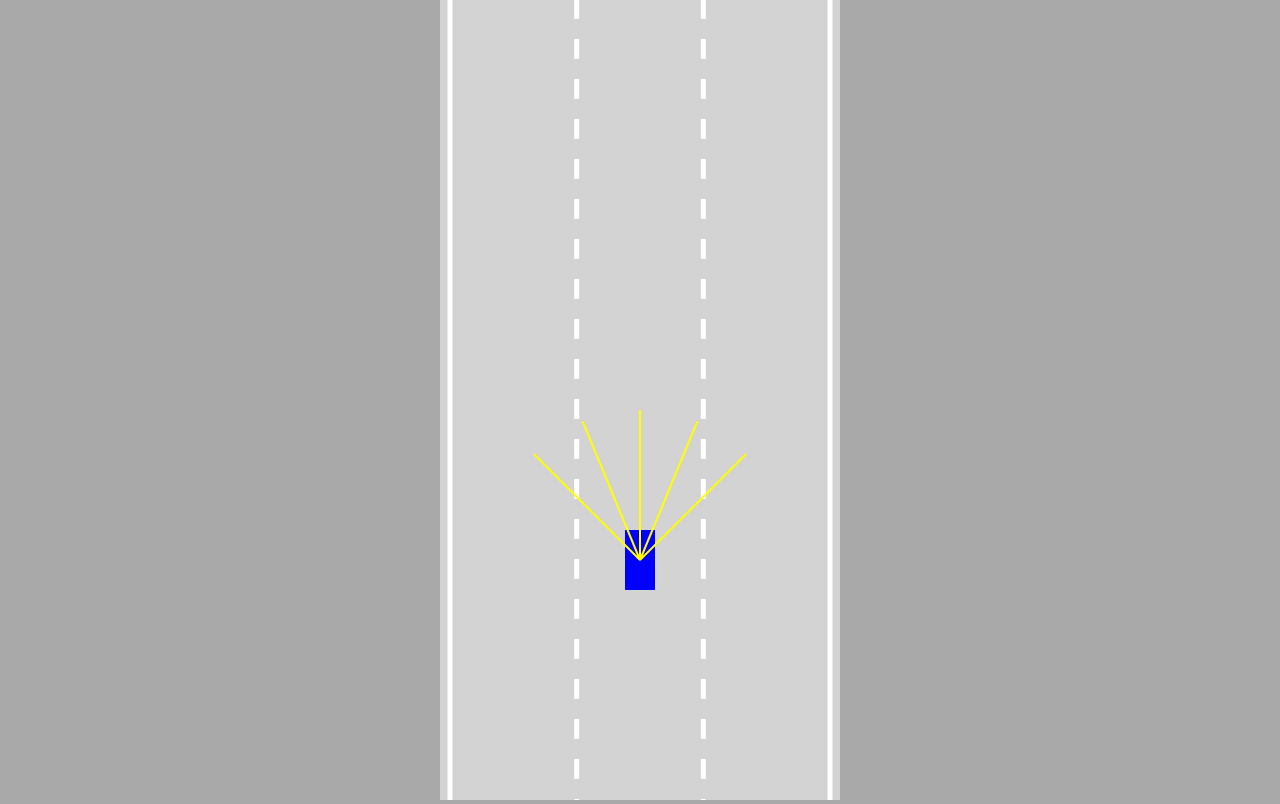
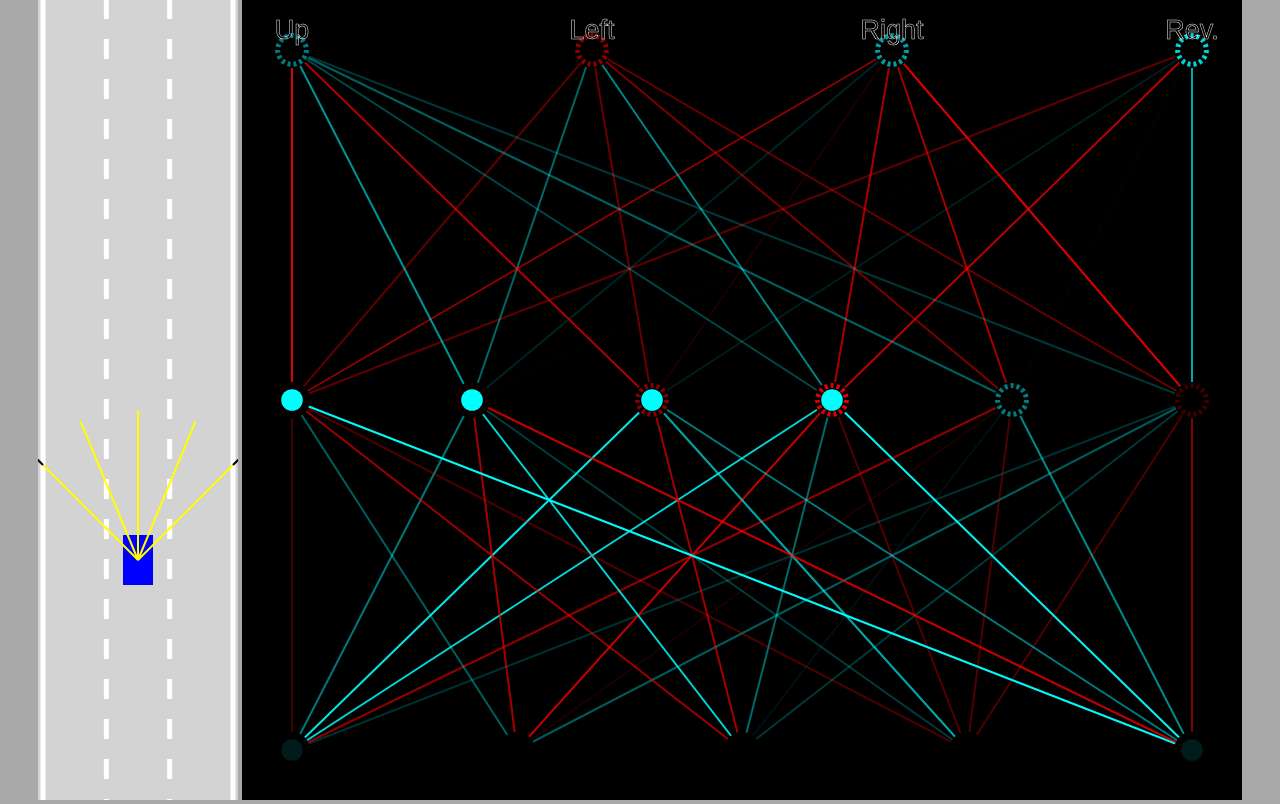
Before and after one commit to FlarrowVerse/project-youtube, a plain HTML site: page SelfDriving_JS/index.html in a window 1280 px wide. Drawn offline with Linux system fonts and the light colour scheme.

Commit message:
Neural Network Visualizer added. Tweaking needed on look and feel.

```diff
--- a/SelfDriving_JS/car.js
+++ b/SelfDriving_JS/car.js
@@ -13,8 +13,13 @@ class Car {
         this.angle = 0;
         this.damaged = false;
 
+        this.useBrain = controlType == "AI";
+
         if (controlType !== "DUMMY") {
             this.sensor = new Sensor(this);
+            this.brain = new NeuralNetwork(
+                [this.sensor.rayCount, 6, 4]
+            );
         }
         this.controls = new Controls(controlType);
     }
@@ -25,8 +30,20 @@ class Car {
             this.polygon = this.#createPolygon();
             this.damaged = this.#assessDamage(roadBorders, traffic);
         }
-        if (this.sensor)
+        if (this.sensor) {
             this.sensor.update(roadBorders, traffic);
+            const offsets = this.sensor.readings.map(reading => (reading? 1-reading.offset: 0));
+            const outputs = NeuralNetwork.feedForward(offsets, this.brain);
+
+            // console.log(outputs);
+
+            if (this.useBrain) {
+                this.controls.forward = outputs[0];
+                this.controls.left = outputs[1];
+                this.controls.right = outputs[2];
+                this.controls.reverse = outputs[3];
+            }
+        }
     }
 
     #assessDamage(roadBorders, traffic) {
--- a/SelfDriving_JS/index.html
+++ b/SelfDriving_JS/index.html
@@ -7,8 +7,12 @@
     <link rel="stylesheet" href="style.css">
 </head>
 <body>
-    <canvas id="root"></canvas>
+    <canvas id="carCanvas"></canvas>
+    <canvas id="networkCanvas"></canvas>
+
     <script src="utils.js"></script>
+    <script src="visualizer.js"></script>
+    <script src="network.js"></script>
     <script src="sensor.js"></script>
     <script src="road.js"></script>
     <script src="controls.js"></script>
--- a/SelfDriving_JS/main.js
+++ b/SelfDriving_JS/main.js
@@ -1,15 +1,18 @@
-const canvas = document.getElementById("root")
+const carCanvas = document.getElementById("carCanvas")
+carCanvas.width = 200;
 
-canvas.width = 400;
+const networkCanvas = document.getElementById("networkCanvas")
+networkCanvas.width = 1000;
 
-const ctx = canvas.getContext("2d");
+const carCtx = carCanvas.getContext("2d");
+const networkCtx = networkCanvas.getContext("2d");
 
-const road = new Road(canvas.width/2, canvas.width * 0.95);
+const road = new Road(carCanvas.width/2, carCanvas.width * 0.95);
 // const road2 = new Road(canvas.width*3/4, canvas.width/2 * 0.95);
-const car = new Car(road.getLaneCenter(1), window.innerHeight, 30, 60, "KEYS");
+const car = new Car(road.getLaneCenter(1), window.innerHeight, 30, 50, "KEYS");
 
 const traffic = [
-    new Car(road.getLaneCenter(1), window.innerHeight-200, 30, 60, "DUMMY", 2)
+    new Car(road.getLaneCenter(1), window.innerHeight-200, 30, 50, "DUMMY", 2)
 ];
 
 animate();
@@ -21,18 +24,26 @@ function animate() {
         traffic[i].update(road.borders, []);
     }
     car.update(road.borders, traffic);
-    canvas.height = window.innerHeight;
 
-    ctx.save();
-    ctx.translate(0, -car.y + canvas.height * 0.7);
 
-    road.draw(ctx);
+    // canvas config stuff
+    carCanvas.height = window.innerHeight;
+    networkCanvas.height = window.innerHeight;
+
+    // starting car drawing
+    carCtx.save();
+    carCtx.translate(0, -car.y + carCanvas.height * 0.7);
+    road.draw(carCtx);
     // road2.draw(ctx);
     for (let i = 0; i < traffic.length; i++) {
-        traffic[i].draw(ctx, "gray");
+        traffic[i].draw(carCtx, "gray");
     }
-    car.draw(ctx, "blue");
+    car.draw(carCtx, "blue");
 
-    ctx.restore();
+    carCtx.restore();
+
+    // starting NN drawing
+    Visualizer.drawNetwork(networkCtx, car.brain);
+
     requestAnimationFrame(animate);
 }
--- /dev/null
+++ b/SelfDriving_JS/network.js
@@ -0,0 +1,68 @@
+class NeuralNetwork {
+    constructor(neuronCounts) {
+        this.levels = [];
+
+        for (let i = 0; i < neuronCounts.length-1; i++) {
+            this.levels.push(
+                new Level(neuronCounts[i], neuronCounts[i+1])
+            );
+        }
+    }
+
+    static feedForward(givenInputs, network) {
+        let outputs = Level.feedForward(givenInputs, network.levels[0]);
+
+        for (let i = 1; i < network.levels.length; i++) {
+            outputs = Level.feedForward(outputs, network.levels[i]);
+        }
+
+        return outputs;
+    }
+}
+
+
+class Level {
+    constructor(inputCount, outputCount) {
+        this.inputs = new Array(inputCount);
+        this.outputs = new Array(outputCount);
+        this.biases = new Array(outputCount);
+
+        this.weights = [];
+        for (let i = 0; i < inputCount; i++) {
+            this.weights.push(new Array(outputCount));
+        }
+
+        Level.#randomize(this);
+    }
+
+    static #randomize(level) {
+        for (let i = 0; i < level.inputs.length; i++) {
+            for (let j = 0; j < level.outputs.length; j++) {
+                level.weights[i][j] = Math.random() * 2 - 1;
+            }
+        }
+
+        for (let i = 0; i < level.outputs.length; i++) {
+            level.biases[i] = Math.random() * 2 - 1;
+        }
+    }
+
+    static feedForward(givenInputs, level) {
+        for (let i = 0; i < givenInputs.length; i++) {
+            level.inputs[i] = givenInputs[i];
+        }
+
+        for (let i = 0; i < level.outputs.length; i++) {
+            let sum = 0;
+
+            for (let j = 0; j < level.inputs.length; j++) {
+                sum += level.inputs[i] * level.weights[j][i];
+            }
+
+            if (sum > level.biases[i]) level.outputs[i] = 1;
+            else level.outputs[i] = 0;
+        }
+
+        return level.outputs;
+    }
+}
--- a/SelfDriving_JS/style.css
+++ b/SelfDriving_JS/style.css
@@ -5,6 +5,10 @@ body {
     text-align: center;
 }
 
-#root {
+#carCanvas {
     background: lightgray;
 }
+
+#networkCanvas {
+    background: black;
+}
--- a/SelfDriving_JS/utils.js
+++ b/SelfDriving_JS/utils.js
@@ -28,9 +28,9 @@ function polysIntersect(poly1, poly2) {
         for (let j = 0; j < poly2.length; j++) {
             const touch = getIntersection(
                 poly1[i],
-                poly1[(i+1) % poly1.length],
+                poly1[(i + 1) % poly1.length],
                 poly2[j],
-                poly2[(j+1) % poly2.length]
+                poly2[(j + 1) % poly2.length]
             );
 
             if (touch) return true;
@@ -38,3 +38,12 @@ function polysIntersect(poly1, poly2) {
     }
     return false;
 }
+
+function getRGBA(value) {
+    const alpha = Math.abs(value);
+    const R = value > 0 ? 0 : 255;
+    const B = value < 0 ? 0 : 255;
+    const G = B;
+
+    return "rgba(" + R + "," + G + "," + B + "," + alpha + ")";
+}
--- /dev/null
+++ b/SelfDriving_JS/visualizer.js
@@ -0,0 +1,131 @@
+class Visualizer {
+    static drawNetwork(ctx, network) {
+        const margin = 50;
+        const left = margin;
+        const top = margin;
+        const width = ctx.canvas.width - margin * 2;
+        const height = ctx.canvas.height - margin * 2;
+
+        const levelHeight = height / network.levels.length;
+
+        for (let i = network.levels.length-1; i >= 0; i--) {
+            const levelTop = top +
+            lerp(
+                height - levelHeight,
+                0,
+                network.levels.length === 1 ? 0.5 : i / (network.levels.length - 1)
+            );
+
+            Visualizer.drawLevel(
+                ctx,
+                network.levels[i],
+                left,
+                levelTop,
+                width,
+                levelHeight,
+                i == network.levels.length-1 ? ["Up", "Left", "Right", "Rev."] : []
+            );
+
+        }
+
+
+    }
+
+    static drawLevel(ctx, level, left, top, width, height, outputLabels) {
+        const right = left + width;
+        const bottom = top + height;
+
+        const nodeRadius = 18;
+
+        const {inputs, outputs, weights, biases} = level;
+
+        // connections between input and output of this level
+        inputs.forEach((input, i) => {
+            outputs.forEach((output, j) => {
+                ctx.beginPath();
+                ctx.moveTo(
+                    Visualizer.#getNodeX(inputs, i, left, right),
+                    bottom
+                );
+                ctx.lineTo(
+                    Visualizer.#getNodeX(outputs, j, left, right),
+                    top
+                );
+                // deciding connection transperancy based on weights
+                ctx.lineWidth = 2;
+                ctx.strokeStyle = getRGBA(weights[i][j]);
+                // ctx.setLineDash([5, 5]);
+                ctx.stroke();
+            });
+        });
+
+        // input of this level
+        inputs.forEach((input, index) => {
+            ctx.beginPath();
+            ctx.arc(
+                Visualizer.#getNodeX(inputs, index, left, right),
+                bottom,
+                nodeRadius,
+                0,
+                Math.PI * 2
+            );
+            ctx.fillStyle="black";
+            ctx.fill();
+
+            ctx.beginPath();
+            ctx.arc(
+                Visualizer.#getNodeX(inputs, index, left, right),
+                bottom,
+                nodeRadius * 0.6,
+                0,
+                Math.PI * 2
+            );
+            ctx.fillStyle=getRGBA(input);
+            ctx.fill();
+        });
+
+        // output of this level
+        outputs.forEach((output, index) => {
+            const x = Visualizer.#getNodeX(outputs, index, left, right);
+
+            ctx.beginPath();
+            ctx.arc(x, top, nodeRadius, 0, Math.PI * 2);
+            ctx.fillStyle="black";
+            ctx.fill();
+
+            ctx.beginPath();
+            ctx.arc(x, top, nodeRadius * 0.6, 0, Math.PI * 2);
+            ctx.fillStyle=getRGBA(output);
+            ctx.fill();
+
+            ctx.beginPath();
+            ctx.lineWidth = 5;
+            ctx.arc(x, top, nodeRadius * 0.8, 0, Math.PI * 2);
+            ctx.strokeStyle = getRGBA(biases[index]);
+            ctx.setLineDash([3,3]);
+            ctx.stroke();
+            ctx.setLineDash([]);
+
+            if (outputLabels[index]) {
+                ctx.beginPath();
+                ctx.textAlign = "center";
+                ctx.textBaseLine = "middle";
+                ctx.strokeStyle = "white";
+                ctx.font = (nodeRadius * 1.5) + "px Arial";
+                ctx.fillText(outputLabels[index], x, top-11);
+                ctx.lineWidth = 0.5;
+                ctx.strokeText(outputLabels[index], x, top-11);
+            }
+        });
+
+
+    }
+
+    static #getNodeX(nodes, index, left, right) {
+        return lerp(
+            left,
+            right,
+            nodes.length == 1 ? 0.5 : index / (nodes.length - 1)
+        );
+    }
+}
```
